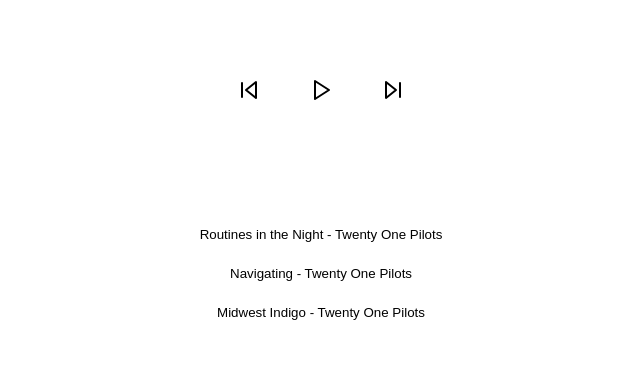
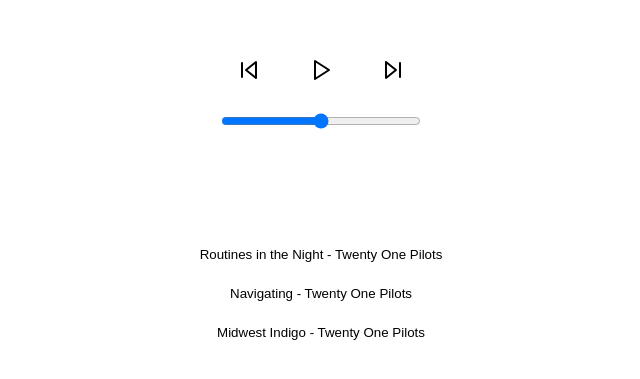
Before and after one commit to muhammad-sadeed/music-player-svelte, a Svelte app: page / in a window 1280 px wide. Shown: the part 259-638 px from the top of the page, without its empty margins (319-959 px from the left). Built offline with nearby package versions, Linux system fonts and the light colour scheme.

Commit message:
added a volume slider

```diff
--- a/src/App.svelte
+++ b/src/App.svelte
@@ -1,5 +1,5 @@
 <script>
-  import { Play, Pause, SkipBack, SkipForward } from '@lucide/svelte';
+  import { Play, Pause, SkipBack, SkipForward, VolumeX, Volume1, Volume2 } from '@lucide/svelte';
   const playlist = [
 		{
 			artist: 'Twenty One Pilots',
@@ -21,6 +21,7 @@
   let isPlaying = false;
   let trackIndex = 0;
   let audioFile = new Audio(playlist[trackIndex].audio);
+  let volume = 50;
 
   const playTrack = () => {
     if (isPlaying) {
@@ -68,6 +69,23 @@
       <SkipForward/>
     </button>
   </section>
+  <div class="slider-container">
+    <label for="volume-slider">
+      {#if audioFile.volume === 0}
+        <VolumeX/>
+      {:else if audioFile.volume < 0.5}
+        <Volume1/>
+      {:else}
+        <Volume2/>
+      {/if}
+    </label>
+    <input name="volume-slider" type="range" min="0" max="100" bind:value={volume}
+          oninput={() => {
+            audioFile.volume = volume / 100;
+          }}
+    />
+    <label for="volume-slider">{volume}</label>
+  </div>
   <div class="playlist">
     <h3>Playlist</h3>
     <div class="tracks">
@@ -114,6 +132,11 @@
     cursor: pointer;
   }
 
+  label {
+    width: 24px;
+    height: 24px;
+  }
+
   .playlist {
     display: flex;
     flex-direction: column;
@@ -127,4 +150,16 @@
     flex-direction: column;
     gap: 0.5rem;
   }
+
+  .slider-container {
+    display: flex;
+    align-items: center;
+    margin-top: 1rem;
+    gap: 0.5rem;
+  }
+
+  input[type="range"] {
+    width: 200px;
+  }
+
 </style>
```
